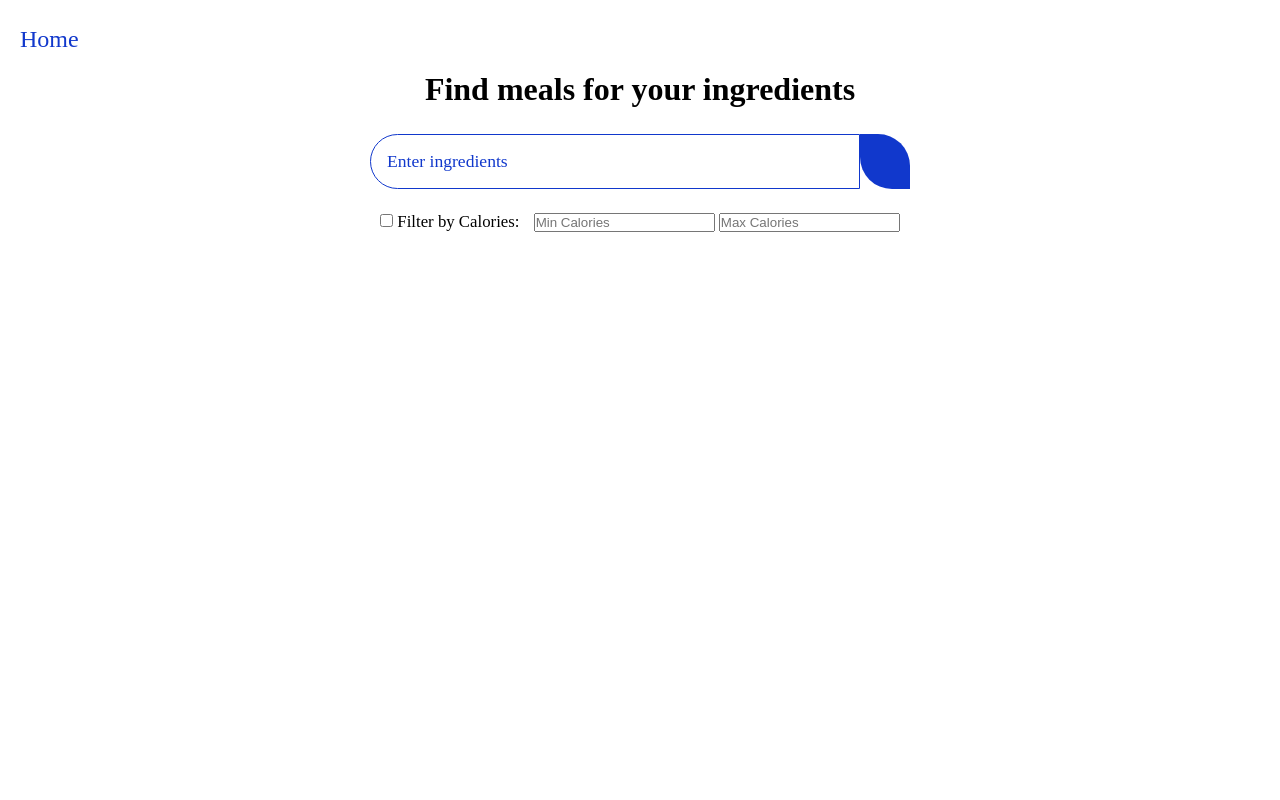
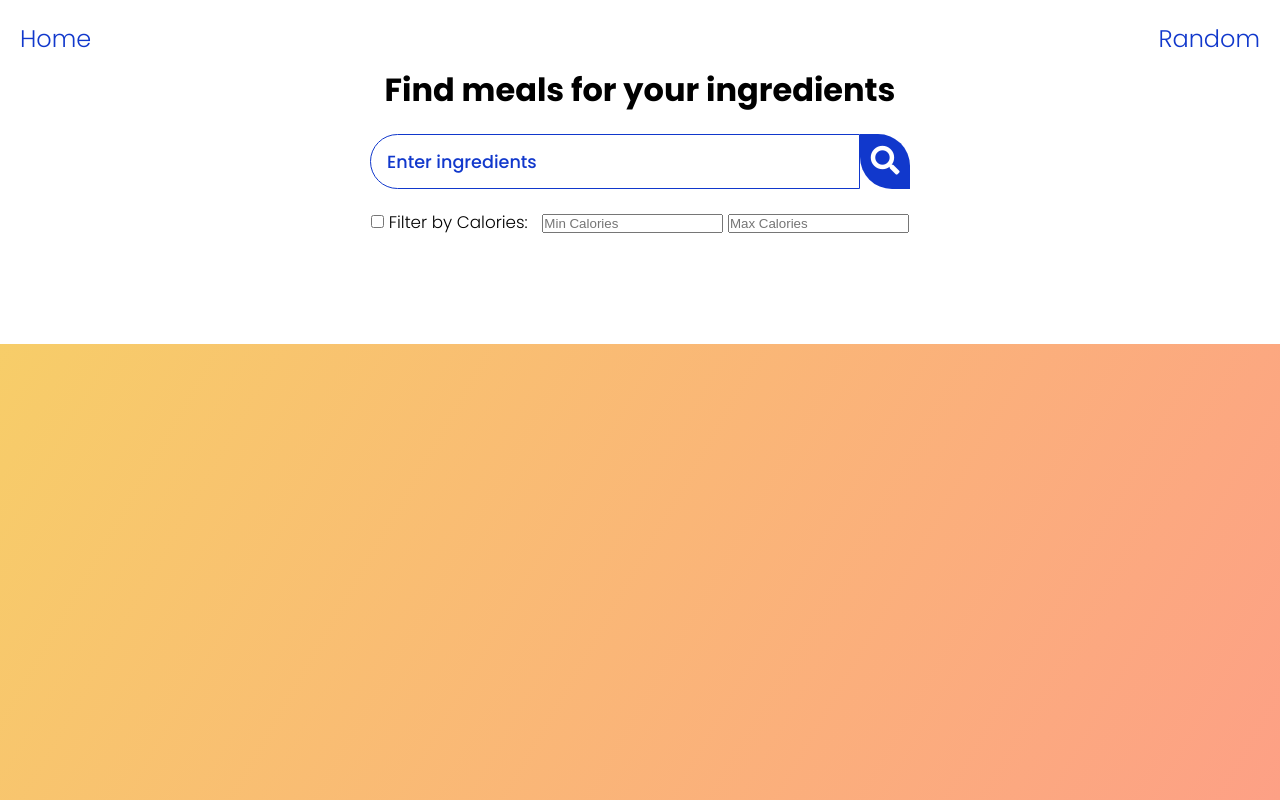
Before and after one commit to VU-AppliedProgramming/example-project, a Flask app: page / in a window 1280 px wide. Run offline with Flask 3, Linux system fonts and the light colour scheme.

Commit message:
created random recipe option, started working on recipe price breakdown

```diff
--- a/front-end/app.py
+++ b/front-end/app.py
@@ -17,7 +17,6 @@ def send_css():
 def send_js():
     return send_from_directory(app.static_folder, 'js/scripts.js')
 
-
 @app.route('/api/meals')
 def search():
     query = request.args.get('query')
@@ -34,5 +33,17 @@ def recipe(meal_id):
     response = requests.get(backend_url)
     return jsonify(response.json())
 
+@app.route('/api/random')
+def get_random_recipe():
+    backend_url = f'http://localhost:5000/api/random'
+    response = requests.get(backend_url)
+    return jsonify(response.json())
+
+@app.route('/api/price_breakdown_widget')
+def get_price_breakdown_widget():
+    backend_url = f'http://localhost:5000/api/price_breakdown_widget'
+    response = requests.get(backend_url)
+    return response.text
+
 if __name__ == '__main__':
     app.run(debug=True, port=5001)
--- a/front-end/static/css/styles.css
+++ b/front-end/static/css/styles.css
@@ -9,15 +9,12 @@
 :root {
     --tenne-tawny: #1138cc;
 }
-body{
+body {
     font-weight: 300;
     font-size: 1.05rem;
     line-height: 1.6;
-    font-family: 'Poppins' sans-serif;
-
-    background-size: cover;
-    background-repeat: no-repeat;
-    background-position: center;
+    font-family: 'Poppins', sans-serif;
+    background: linear-gradient(120deg, #f6d365, #fda085);
 }
 .btn{
     font-family: inherit;
@@ -337,6 +334,11 @@ body{
     text-decoration: none;
 }
 
+.home-icon:hover {
+    color: #0a2d7e;
+    text-decoration: underline;
+}
+
 
 /* Media Queries*/
 @media screen and (min-width: 600px){
@@ -367,3 +369,25 @@ body{
         grid-template-columns: repeat(3, 1fr);
     }
 }
+
+.random-button {
+    position: fixed;
+    top: 20px;
+    right: 20px;
+    z-index: 9999;
+    color: #1138cc;
+    font-size: 24px;
+    text-decoration: none;
+    cursor: pointer; /* Change cursor style to pointer */
+}
+
+/* Add hover effect */
+.random-button:hover {
+    color: #0a2d7e;
+    text-decoration: underline;
+}
+
+.price-breakdown-button {
+    color: white;
+    text-decoration: none;
+}
--- a/front-end/static/js/scripts.js
+++ b/front-end/static/js/scripts.js
@@ -1,3 +1,4 @@
+document.addEventListener('DOMContentLoaded', function() {
     const searchButton = document.getElementById('search-button');
     const mealList = document.getElementById('meal');
     const mealDetailsContent = document.querySelector('.meal-details-content');
@@ -5,10 +6,12 @@ const recipeCloseButton = document.getElementById('recipe-close-button');
     const calorieFilterCheckbox = document.getElementById('calorie-filter-checkbox');
     const minCaloriesInput = document.getElementById('min-calories');
     const maxCaloriesInput = document.getElementById('max-calories');
+    const randomButton = document.getElementById('random-button');
 
     // Event listeners
     searchButton.addEventListener('click', getMealList);
-mealList.addEventListener('click', getMealRecipe);
+    mealList.addEventListener('click', handleMealListClick);
+    randomButton.addEventListener('click', getRandomRecipe);
     recipeCloseButton.addEventListener('click', () => {
         mealDetailsContent.parentElement.classList.remove('showRecipe');
     });
@@ -18,6 +21,34 @@ calorieFilterCheckbox.addEventListener('change', () => {
         minCaloriesInput.style.display = calorieFilterCheckbox.checked ? 'inline-block' : 'none';
         maxCaloriesInput.style.display = calorieFilterCheckbox.checked ? 'inline-block' : 'none';
     });
+
+    // Function to handle clicks on the meal list
+    function handleMealListClick(event) {
+        const target = event.target;
+        if (target.classList.contains('recipe-button')) {
+            event.preventDefault();
+            const mealItem = target.closest('.meal-item');
+            if (mealItem) {
+                const mealId = mealItem.dataset.id;
+                fetch(`/api/recipe/${mealId}`)
+                    .then(response => {
+                        if (!response.ok) {
+                            throw new Error('Network response was not ok');
+                        }
+                        return response.json();
+                    })
+                    .then(data => mealRecipeModal(data))
+                    .catch(error => {
+                        console.error('Error fetching recipe:', error);
+                        alert('Failed to fetch recipe details. Please try again later.');
+                    });
+            }
+        } else if (target.classList.contains('price-breakdown-button')) {
+            event.preventDefault();
+            const mealId = target.dataset.id;
+            window.location.href = `/price_breakdown_page.html?mealId=${mealId}`;
+        }
+    }
 
     // Function to fetch meal list based on ingredients
     function getMealList() {
@@ -66,26 +97,6 @@ function getMealList() {
             });
     }
 
-// Function to fetch recipe details of a meal
-function getMealRecipe(event) {
-    event.preventDefault();
-    if (event.target.classList.contains('recipe-button')) {
-        let mealItem = event.target.parentElement.parentElement;
-        fetch(`/api/recipe/${mealItem.dataset.id}`)
-            .then(response => {
-                if (!response.ok) {
-                    throw new Error('Network response was not ok');
-                }
-                return response.json();
-            })
-            .then(data => mealRecipeModal(data))
-            // catch error
-            .catch(error => {
-                console.error('Error fetching recipe:', error);
-            });
-    }
-}
-
     // Function to display meal recipe modal
     function mealRecipeModal(meal) {
         let instructions = meal.instructions ? meal.instructions : "No instructions available for this recipe";
@@ -110,7 +121,29 @@ function mealRecipeModal(meal) {
             <div class="recipe-link">
                 <a href="${meal.sourceUrl}" target="_blank">View Recipe</a>
             </div>
+            <div class="price-breakdown-link">
+                <a href="#" class="price-breakdown-button" data-id="${meal.id}">Get Price Breakdown</a>
+            </div>
         `;
         mealDetailsContent.innerHTML = html;
         mealDetailsContent.parentElement.classList.add('showRecipe');
     }
+
+    // Function to fetch and display a random recipe
+    function getRandomRecipe(event) {
+        event.preventDefault();
+        fetch('/api/random')
+            .then(response => {
+                if (!response.ok) {
+                    throw new Error('Network response was not ok');
+                }
+                return response.json();
+            })
+            .then(data => {
+                mealRecipeModal(data);
+            })
+            .catch(error => {
+                console.error('Error fetching random recipe:', error);
+            });
+    }
+});
--- a/front-end/templates/index.html
+++ b/front-end/templates/index.html
@@ -5,24 +5,24 @@
     <meta name="viewport" content="width=device-width, initial-scale=1.0">
     <title>Recipe Hub</title>
     <link rel="stylesheet" href="https://fonts.googleapis.com/css2?family=Poppins:wght@200;300;500;600;700;800;900&display=swap">
+    <!-- Link Font Awesome CSS -->
+    <link rel="stylesheet" href="https://cdnjs.cloudflare.com/ajax/libs/font-awesome/5.15.4/css/all.min.css">
     <!-- Link CSS file -->
     <link rel="stylesheet" type="text/css" href="http://127.0.0.1:5001/static/css/styles.css">
 </head>
 <body>
-    <!-- Add the home icon -->
     <a href="/" class="home-icon">Home</a>
+    <a id="random-button" class="random-button">Random</a>
     <div class="container">
         <div class="meal-wrapper">
             <div class="meal-search">
                 <h2 class="title"> Find meals for your ingredients</h2>
                 <div class="meal-search-box">
                     <input type="text" class="search-control" placeholder="Enter ingredients" id="search-input">
-                    <!-- Add the search icon inside the button -->
                     <button type="button" class="search-button button" id="search-button">
                         <i class="fas fa-search"></i>
                     </button>
                 </div>
-                <!-- Move the calorie filter inside meal-search -->
                 <div class="calorie-filter">
                     <input type="checkbox" id="calorie-filter-checkbox">
                     <label for="calorie-filter-checkbox">Filter by Calories:</label>
@@ -39,7 +39,6 @@
         <div class="meal-details-content"></div>
         <button id="recipe-close-button" class="recipe-close-button">&times;</button>
     </div>
-
     <!-- Link JavaScript file -->
     <script src="http://127.0.0.1:5001/static/js/scripts.js"></script>
 </body>
```
Also changed, not shown: back-end/app.py (+21 -0 lines). Lines whose indentation alone changed are shown as unchanged.
